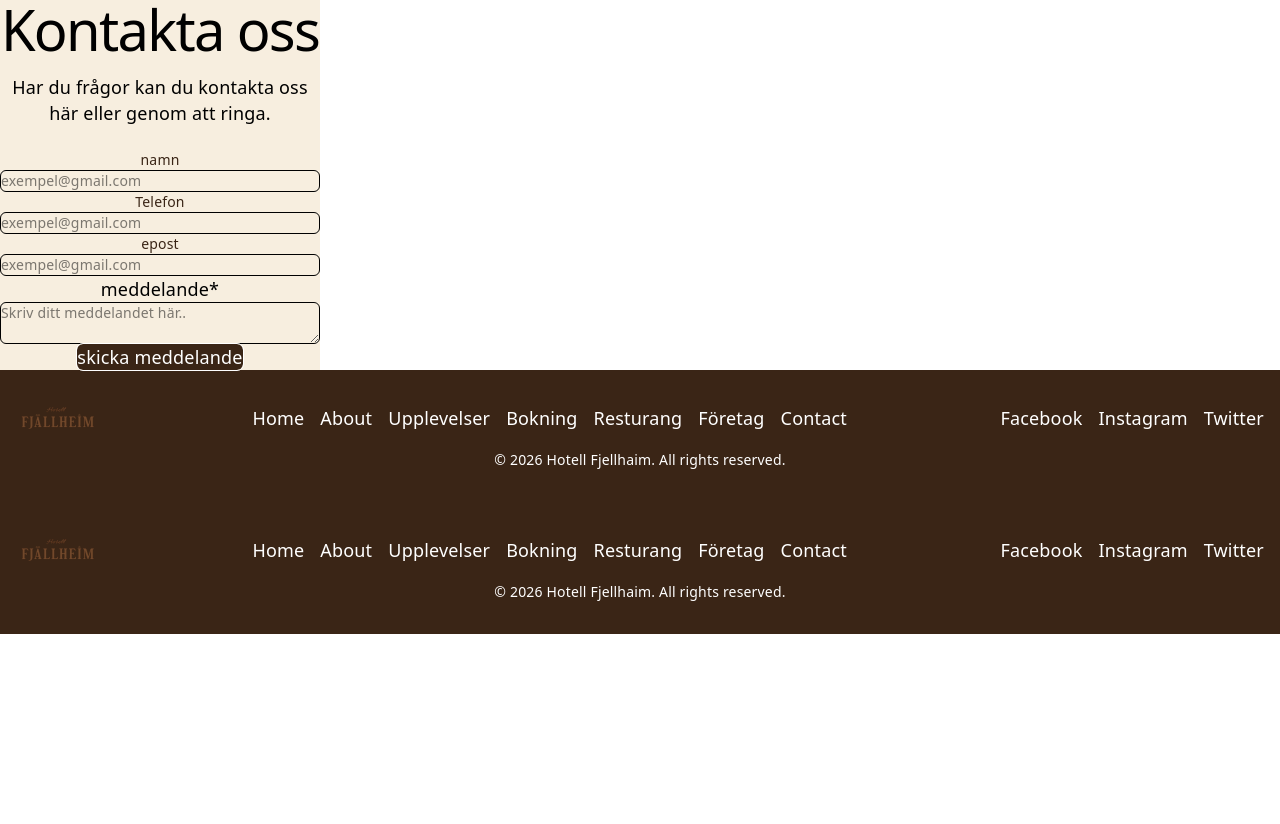
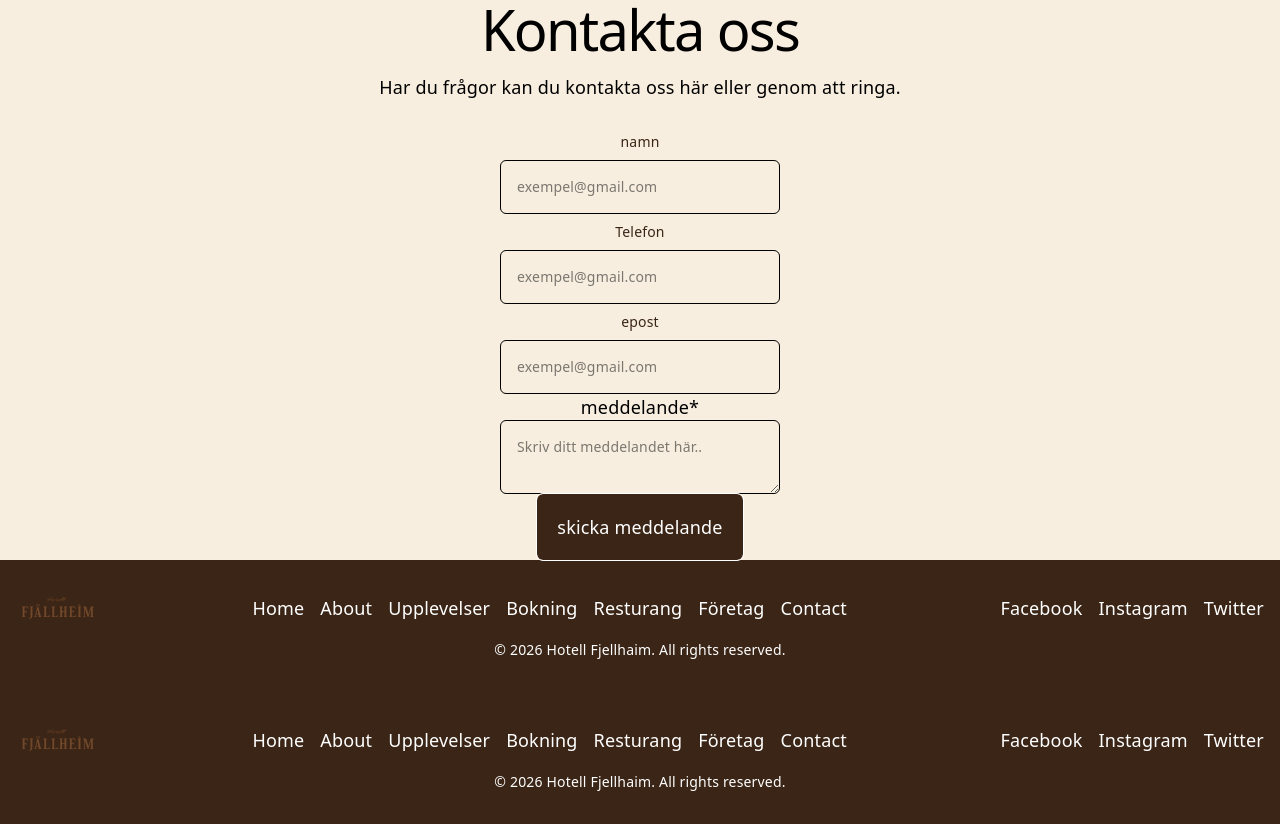
Before and after one commit to BusterSthlm/HotellFjellhaim, a React (Vite) app: page /Contact in a window 1280 px wide. Shown: the part 720-1544 px from the top of the page. Before the commit the page ends 1354 px from the top, so only its background shows below. Built offline with nearby package versions, Linux system fonts and the light colour scheme.

Commit message:
Contact form update

```diff
--- a/src/pages/Contact.tsx
+++ b/src/pages/Contact.tsx
@@ -4,15 +4,15 @@ import bild from "../assets/Images/Bilder_startsida/Hotellet_vinter .jpg";
 import Hero from "../components/ui/Hero";
 
 
-const inputClass= "w-full rounded-md border text-sm bg-secondary";
-const labelClass= "md-1.5 block text-sm font-medium text-primary";
+const inputClass= "w-70 h-auto rounded-md border text-sm bg-secondary p-4";
+const labelClass= "md-1.5 block text-sm font-medium text-primary w-50 m-2";
 
 
 export default function HomePage(){
     return (
         <>
         <Nav/>
-        <main className="flex flex-col items-center justify-center w-80  text-center bg-secondary">
+        <main className="flex flex-col items-center justify-center w-full text-center bg-secondary">
 
             <Hero  titel="välkommen till hotell Fjellheim" description="Ett fjällhotell med värme och karaktär" href="/booking" button="Klicka här för att boka" />
 
@@ -33,7 +33,7 @@ export default function HomePage(){
         <label htmlFor="message" className="{labelClass}"> meddelande* </label>
         <textarea id="message" name="message" required placeholder="Skriv ditt meddelandet här.." className={inputClass} />
 
-        <button className="bg-primary text-white outline-1 rounded-md">
+        <button className="bg-primary text-white outline-1 rounded-md p-5">
             skicka meddelande
         </button>
 
```
